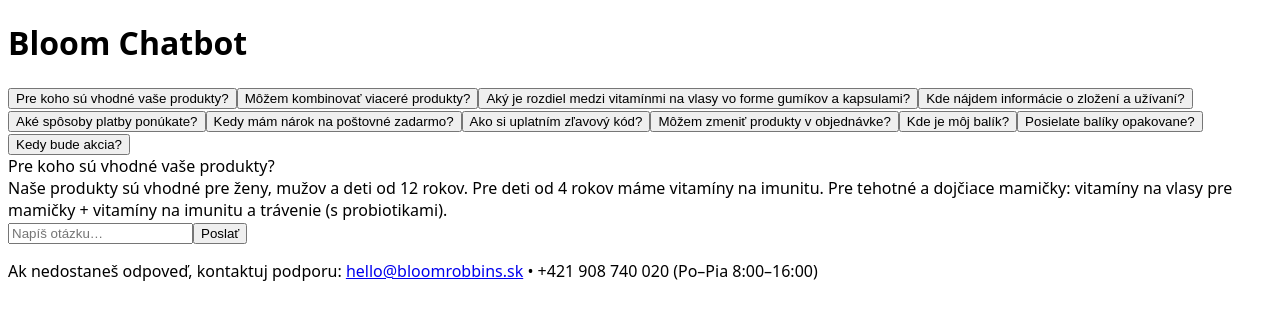
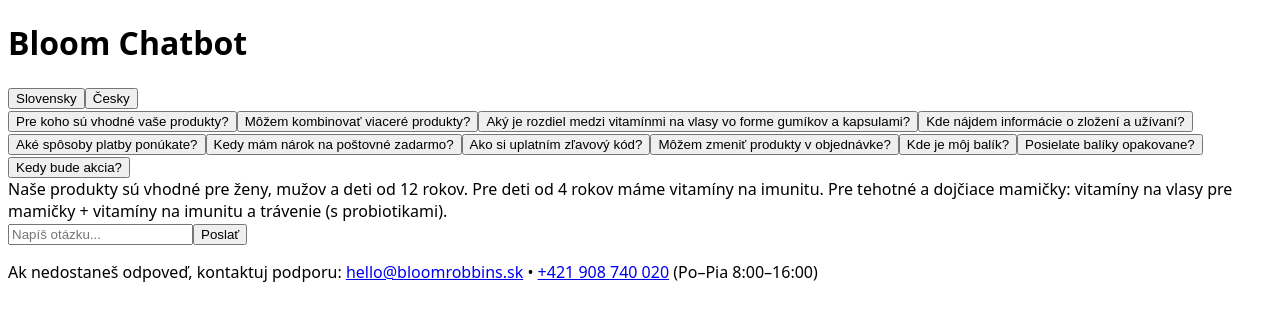
Before and after one commit to simonaugustin-code/Bloombot, a Next.js app: page / in a window 1280 px wide. Both pictures are taken after a click on the button "Pre koho sú vhodné vaše produkty?". Shown: the top 320 px of the page. Built offline with nearby package versions, Linux system fonts and the light colour scheme.

Commit message:
Update page.tsx

```diff
--- a/app/page.tsx
+++ b/app/page.tsx
@@ -1,7 +1,8 @@
 "use client";
-import { useEffect, useRef, useState } from "react";
 
-const QUICK = [
+import { useState } from "react";
+
+const FAQ_SK = [
   "Pre koho sú vhodné vaše produkty?",
   "Môžem kombinovať viaceré produkty?",
   "Aký je rozdiel medzi vitamínmi na vlasy vo forme gumíkov a kapsulami?",
@@ -15,121 +16,163 @@
   "Kedy bude akcia?",
 ];
 
+const FAQ_CS = [
+  "Pro koho jsou vhodné vaše produkty?",
+  "Mohu kombinovat více produktů?",
+  "Jaký je rozdíl mezi vitamíny na vlasy ve formě gumídků a kapslí?",
+  "Kde najdu informace o složení a užívání?",
+  "Jaké způsoby platby nabízíte?",
+  "Kdy mám nárok na poštovné zdarma?",
+  "Jak si uplatním slevový kód?",
+  "Mohu změnit produkty v objednávce?",
+  "Kde je můj balíček?",
+  "Posíláte balíčky opakovaně?",
+  "Kdy bude akce?",
+];
+
 export default function Page() {
-  const [msgs, setMsgs] = useState<{ role: "user" | "assistant"; text: string }[]>([]);
+  const [messages, setMessages] = useState<
+    { role: "user" | "assistant"; text: string }[]
+  >([]);
   const [input, setInput] = useState("");
-  const abortRef = useRef<AbortController | null>(null);
-  const bottom = useRef<HTMLDivElement | null>(null);
+  const [loading, setLoading] = useState(false);
+  const [lang, setLang] = useState<"sk" | "cs">("sk");
 
-  useEffect(() => bottom.current?.scrollIntoView({ behavior: "smooth" }), [msgs]);
+  const faqList = lang === "cs" ? FAQ_CS : FAQ_SK;
 
-  async function ask(message: string) {
-    setMsgs((m) => [...m, { role: "user", text: message }]);
+  async function sendMessage(message: string) {
+    if (!message) return;
+    setMessages((m) => [...m, { role: "user", text: message }]);
+    setInput("");
+    setLoading(true);
 
-    // streaming
-    const res = await fetch("/api/ask", {
+    const res = await fetch(`/api/ask?lang=${lang}`, {
       method: "POST",
       headers: { "Content-Type": "application/json" },
       body: JSON.stringify({ message }),
     });
 
-    if (!res.ok || !res.body) {
-      setMsgs((m) => [
+    if (!res.body) {
+      setMessages((m) => [
         ...m,
-        {
-          role: "assistant",
-          text:
-            "Prepáč, služba je dočasne nedostupná. Napíš na hello@bloomrobbins.sk alebo volaj +421 908 740 020.",
-        },
+        { role: "assistant", text: "⚠️ Žiadna odpoveď zo servera." },
       ]);
+      setLoading(false);
       return;
     }
 
     const reader = res.body.getReader();
     const decoder = new TextDecoder();
-    let acc = "";
-    setMsgs((m) => [...m, { role: "assistant", text: "" }]);
+    let fullText = "";
 
     while (true) {
       const { done, value } = await reader.read();
       if (done) break;
       const chunk = decoder.decode(value);
-      for (const line of chunk.split("\n")) {
-        const m = line.match(/^data:\s*(\{.*\})/);
-        if (!m) continue;
-        const { text, done: finished } = JSON.parse(m[1]);
-        if (text) {
-          acc += text;
-          setMsgs((msgs) => {
-            const copy = [...msgs];
-            copy[copy.length - 1] = { role: "assistant", text: acc };
-            return copy;
-          });
-        }
-        if (finished) break;
+      const lines = chunk.split("\n").filter((l) => l.startsWith("data:"));
+      for (const line of lines) {
+        const json = line.replace("data: ", "");
+        try {
+          const obj = JSON.parse(json);
+          if (obj.text) {
+            fullText += obj.text;
+            setMessages((m) => [
+              ...m.filter((msg) => msg !== m[m.length - 1]),
+              { role: "assistant", text: fullText },
+            ]);
+          }
+        } catch {}
       }
     }
+
+    setLoading(false);
   }
 
   return (
-    <main className="min-h-screen bg-neutral-900 text-neutral-100 p-6">
-      <h1 className="text-2xl font-semibold mb-4">Bloom Chatbot</h1>
+    <main className="max-w-3xl mx-auto p-6 font-sans">
+      <h1 className="text-2xl font-bold mb-4">Bloom Chatbot</h1>
 
-      <div className="flex flex-wrap gap-2 mb-6">
-        {QUICK.map((q) => (
+      {/* Lang toggle */}
+      <div className="mb-4">
+        <button
+          className={`px-3 py-1 rounded-l ${
+            lang === "sk" ? "bg-blue-500 text-white" : "bg-gray-200"
+          }`}
+          onClick={() => setLang("sk")}
+        >
+          Slovensky
+        </button>
+        <button
+          className={`px-3 py-1 rounded-r ${
+            lang === "cs" ? "bg-blue-500 text-white" : "bg-gray-200"
+          }`}
+          onClick={() => setLang("cs")}
+        >
+          Česky
+        </button>
+      </div>
+
+      {/* FAQ buttons */}
+      <div className="flex flex-wrap gap-2 mb-4">
+        {faqList.map((q) => (
           <button
             key={q}
-            onClick={() => ask(q)}
-            className="rounded-full px-3 py-1 text-sm bg-neutral-800 hover:bg-neutral-700 border border-neutral-700"
+            onClick={() => sendMessage(q)}
+            className="px-3 py-1 bg-gray-100 rounded-full hover:bg-gray-200 text-sm"
           >
             {q}
           </button>
         ))}
       </div>
 
-      <div className="max-w-3xl space-y-3">
-        {msgs.map((m, i) => (
+      {/* Messages */}
+      <div className="space-y-2 mb-4">
+        {messages.map((m, i) => (
           <div
             key={i}
-            className={
-              m.role === "user"
-                ? "self-end bg-blue-600/20 border border-blue-700 rounded-2xl px-3 py-2 w-fit"
-                : "bg-neutral-800 border border-neutral-700 rounded-2xl px-3 py-2 w-fit"
-            }
+            className={`p-2 rounded ${
+              m.role === "user" ? "bg-gray-200 text-right" : "bg-green-100"
+            }`}
           >
             {m.text}
           </div>
         ))}
-        <div ref={bottom} />
+        {loading && <div className="italic text-gray-500">...</div>}
       </div>
 
+      {/* Input */}
       <form
         onSubmit={(e) => {
           e.preventDefault();
-          const v = input.trim();
-          if (!v) return;
-          setInput("");
-          ask(v);
+          sendMessage(input);
         }}
-        className="max-w-3xl mt-6 flex gap-2"
+        className="flex gap-2"
       >
         <input
+          className="flex-1 border px-3 py-2 rounded"
+          placeholder="Napíš otázku..."
           value={input}
           onChange={(e) => setInput(e.target.value)}
-          placeholder="Napíš otázku…"
-          className="flex-1 rounded-xl bg-neutral-800 border border-neutral-700 px-3 py-2 outline-none"
         />
-        <button className="rounded-xl bg-blue-600 hover:bg-blue-500 px-4 py-2">
+        <button
+          type="submit"
+          className="bg-blue-500 text-white px-4 py-2 rounded"
+        >
           Poslať
         </button>
       </form>
 
-      <p className="text-xs text-neutral-400 mt-6">
+      {/* Support */}
+      <p className="text-sm text-gray-600 mt-6">
         Ak nedostaneš odpoveď, kontaktuj podporu:{" "}
-        <a className="underline" href="mailto:hello@bloomrobbins.sk">
+        <a href="mailto:hello@bloomrobbins.sk" className="underline">
           hello@bloomrobbins.sk
         </a>{" "}
-        • +421 908 740 020 (Po–Pia 8:00–16:00)
+        •{" "}
+        <a href="tel:+421908740020" className="underline">
+          +421 908 740 020
+        </a>{" "}
+        (Po–Pia 8:00–16:00)
       </p>
     </main>
   );
```
